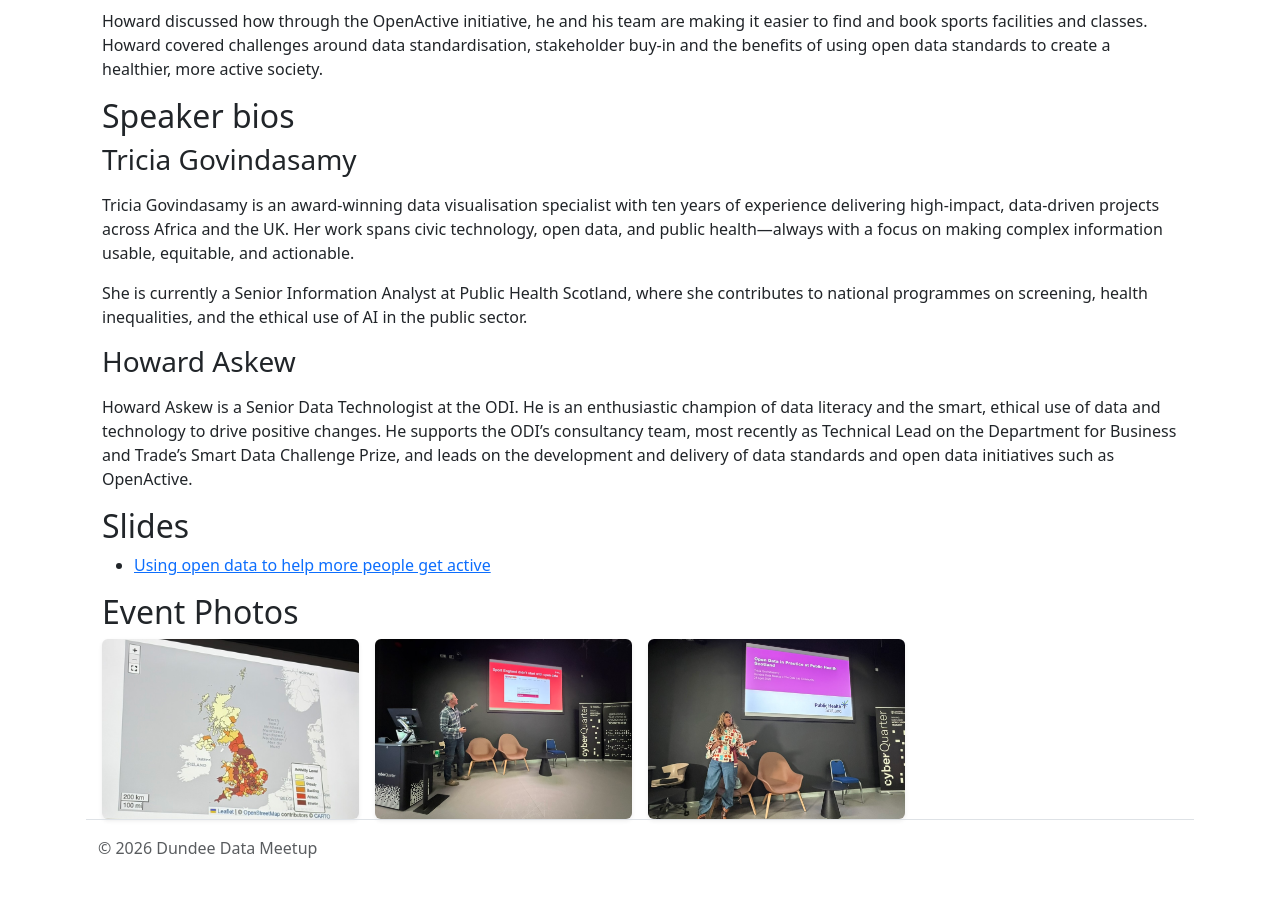
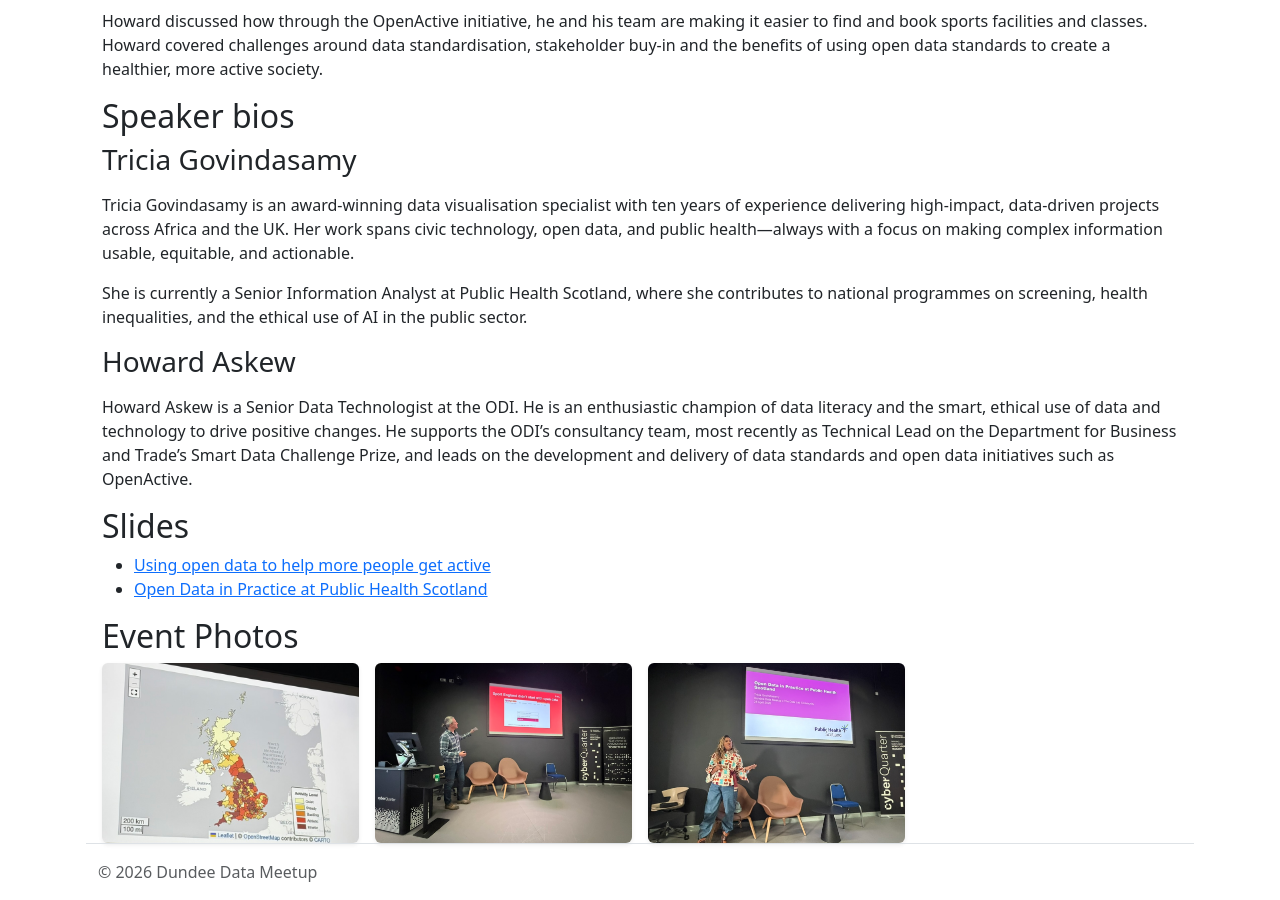
Before and after one commit to DundeeDataMeetup/dundeedatameetup.github.io, a Jekyll site: the page built from _events/2026/04.md, in a window 1280 px wide and 900 px high, scrolled down 1284 px. Built offline with Jekyll 4.4.1, drawn with Linux system fonts in a browser that asks for light colours; before the commit the page ends 2160 px from its top, so only the background shows below that.

Commit message:
fix: April file refs
Co-authored-by: Copilot <copilot@github.com>

```diff
--- a/_events/2026/04.md
+++ b/_events/2026/04.md
@@ -12,8 +12,8 @@ topics:
 attendance: 27
 cover_image: /assets/img/events/2026-04/0FBC955D-FC4F-4971-AA58-6F77B8AAAA73_1_105_c.jpeg
 slides:
-    - url: /assets/slides/28-04-2026  - OpenActive for Dundee Data Meetup.pdf
+    - url: /assets/slides/2026-04-28  - OpenActive for Dundee Data Meetup.pdf
       title: "Using open data to help more people get active"
-#     - url: /assets/slides/
-#       title: ""
+    - url: /assets/slides/2026-04-28 - Open Data in Practice at PHS.pdf
+      title: "Open Data in Practice at Public Health Scotland"
 ---
```
